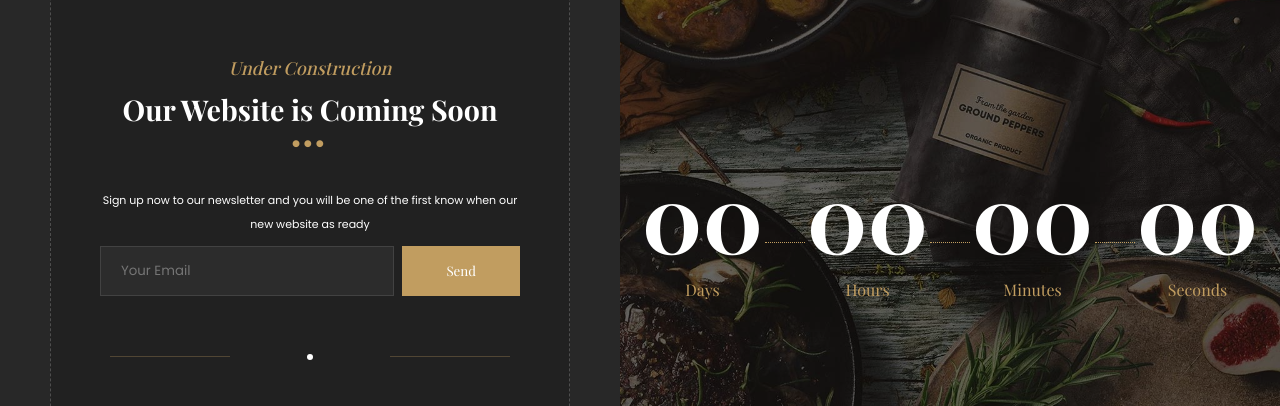
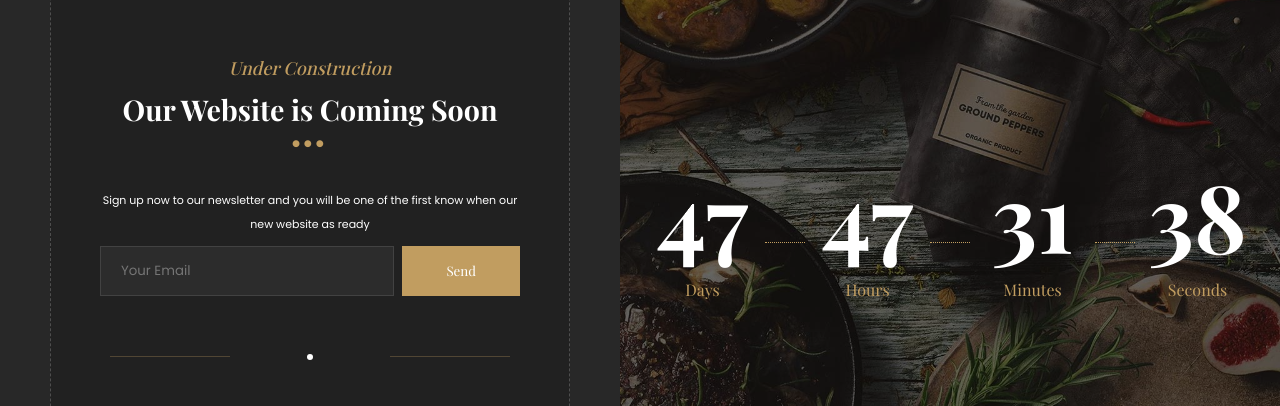
Before and after one commit to Artem7732/diplom, a plain HTML site: page coming-soon.html in a window 1280 px wide. Shown: the part 168-574 px from the top of the page. Drawn offline with nearby package versions, Linux system fonts and the light colour scheme.

Commit message:
coming-son

```diff
--- a/coming-soon.html
+++ b/coming-soon.html
@@ -82,19 +82,19 @@
                 <!-- countdown -->
                 <div class="countdown">
                     <div class="cs-countdown-item">
-                        <span class="days rot">00</span>
+                        <span class="days">00</span>
                         <p>Days</p>
                     </div>
                     <div class="cs-countdown-item">
-                        <span class="hours rot">00</span>
+                        <span class="hours">00</span>
                         <p>Hours </p>
                     </div>
                     <div class="cs-countdown-item">
-                        <span class="minutes rot2">00</span>
+                        <span class="minutes">00</span>
                         <p>Minutes </p>
                     </div>
                     <div class="cs-countdown-item no-dec">
-                        <span class="seconds rot2">00</span>
+                        <span class="seconds">00</span>
                         <p>Seconds</p>
                     </div>
                 </div>
--- a/js/timer.js
+++ b/js/timer.js
@@ -0,0 +1,39 @@
+   const timeEnd = '2022-12-29';
+
+   function getTimeRemainig(endtime) {
+       const t = Date.parse(endtime) - Date.parse(new Date()),
+           days = Math.floor(t / (1000 * 60 * 60 * 24)),
+           hours = Math.floor(t / (1000 * 60 * 60 * 24)),
+           minutes = Math.floor((t / 1000 / 60) % 60),
+           seconds = Math.floor((t / 1000) % 60);
+       return {
+           'total': t,
+           'days': days,
+           'hours': hours,
+           'minutes': minutes,
+           'seconds': seconds
+       };
+
+   }
+
+   function setClock(selector, endtime) {
+       const timer = document.querySelector(selector),
+           days = document.querySelector('.days'),
+           hours = document.querySelector('.hours'),
+           minutes = document.querySelector('.minutes'),
+           seconds = document.querySelector('.seconds'),
+           timeInterval = setInterval(updateClock, 1000);
+       updateClock()
+
+       function updateClock() {
+           const t = getTimeRemainig(endtime);
+           days.innerHTML = t.days;
+           hours.innerHTML = t.hours;
+           minutes.innerHTML = t.minutes;
+           seconds.innerHTML = t.seconds;
+
+       }
+   }
+   setClock('.timer', timeEnd);
+
+   //timer
```
Also changed, not shown: index.html (+6 -6 lines), js/main.js (+32 -0 lines).
